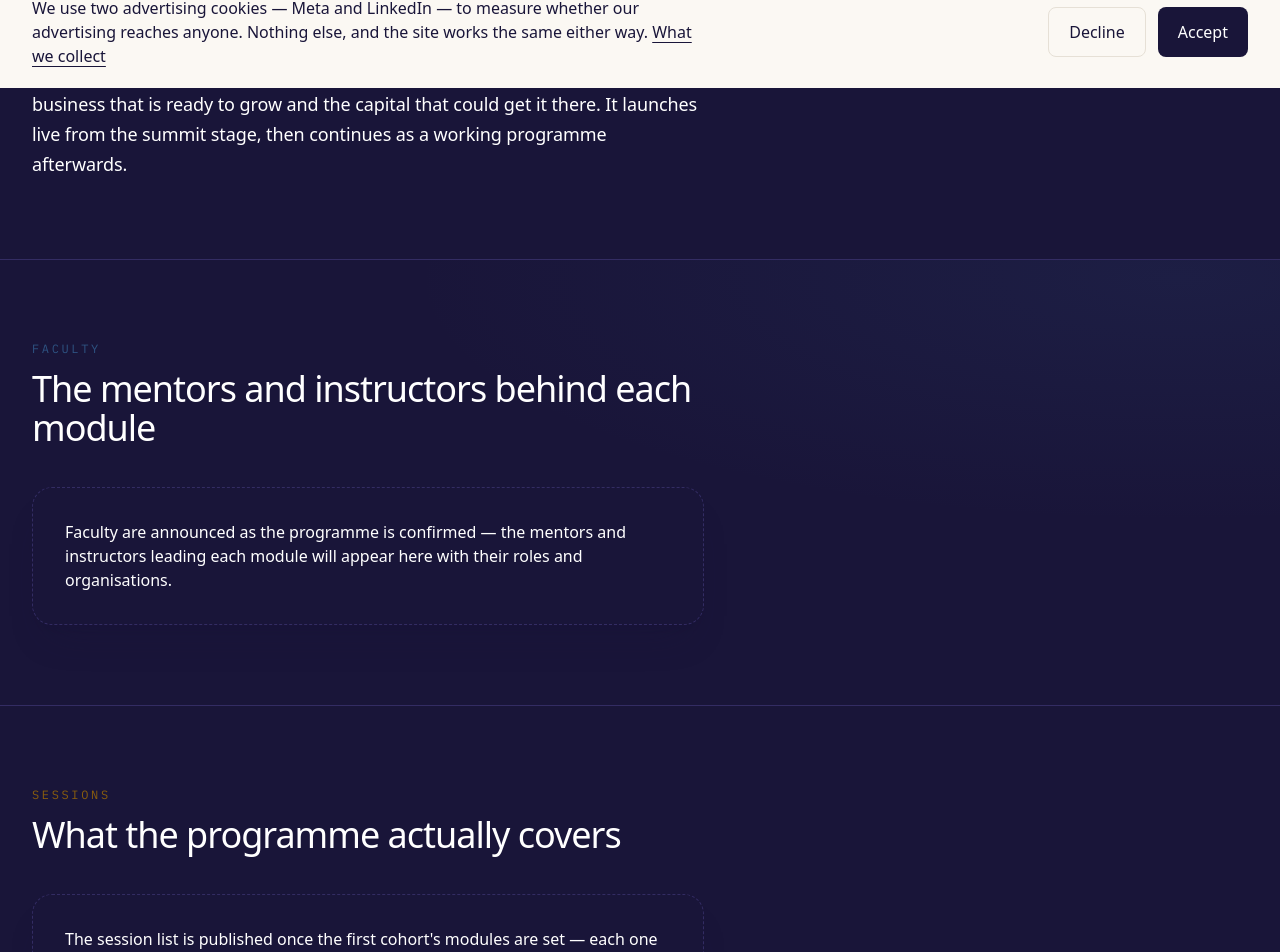
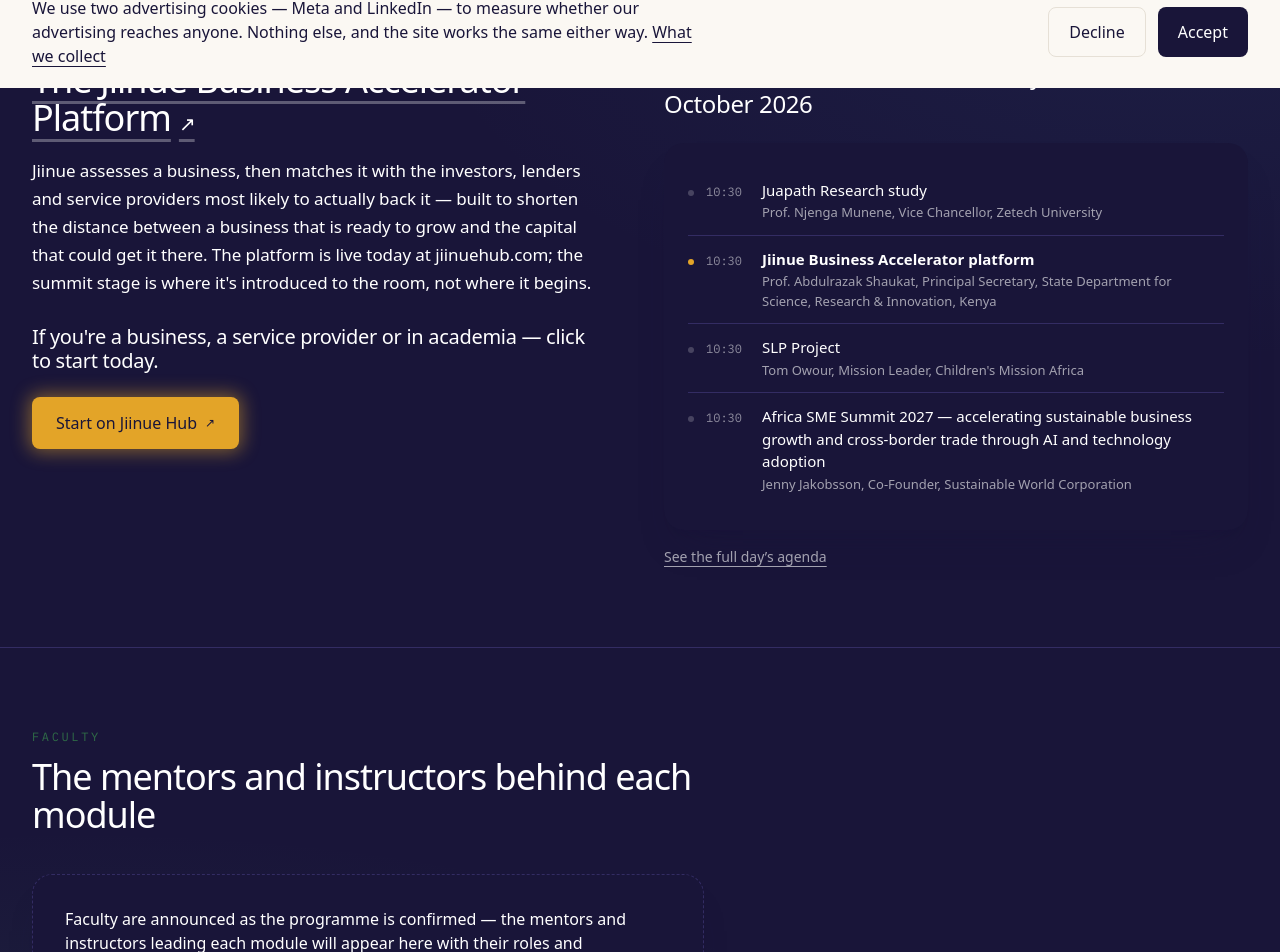
Before and after one commit to ICL-AFRICA/Africasmesummit, a Next.js app: page /accelerator in a window 1280 px wide. Shown: the part 712-1664 px from the top of the page. Built offline with nearby package versions, Linux system fonts and the light colour scheme.

Commit message:
Link Accelerator page to the live Jiinue Hub platform

```diff
--- a/app/accelerator/page.tsx
+++ b/app/accelerator/page.tsx
@@ -1,17 +1,18 @@
 import type { Metadata } from "next";
+import Link from "next/link";
 import PageShell from "@/components/PageShell";
 import Reveal from "@/components/Reveal";
 import Btn from "@/components/Btn";
 import {
-  EVENT, DATE_LONG, TICKET_CTA, SIGNATURE_OPPORTUNITIES,
+  EVENT, DATE_LONG, TICKET_CTA, SIGNATURE_OPPORTUNITIES, AGENDA,
   ACCELERATOR, ACCELERATOR_FACULTY, ACCELERATOR_SESSIONS,
   ACCELERATOR_GRADUATES, ACCELERATOR_CERTIFICATION, ACCELERATOR_AWARD_WINNERS,
 } from "@/lib/event";
 
 export const metadata: Metadata = {
-  title: `The Jiinue Business Accelerator — ${EVENT.name} ${EVENT.year}`,
+  title: `${ACCELERATOR.name} — ${EVENT.name} ${EVENT.year}`,
   description:
-    `${ACCELERATOR.tagline}, launching from the ${EVENT.name} stage, ${DATE_LONG} at ${EVENT.venue}.`,
+    `${ACCELERATOR.tagline}, live today at jiinuehub.com and introduced from the ${EVENT.name} stage, ${DATE_LONG} at ${EVENT.venue}.`,
   alternates: { canonical: "https://africasmesummit.com/accelerator" },
 };
 
@@ -19,6 +20,16 @@
    (shared with /partner) — read from there rather than retyping the 16:30
    slot and its description a third time. */
 const AWARD = SIGNATURE_OPPORTUNITIES.find((o) => o.name === "The Africa SME Award 2026")!;
+
+/* The 10:30 "Launches" slot already carries Jiinue's own introduction,
+   alongside the three other things launching the same moment (Juapath's
+   research study, the SLP Project, next year's summit) — read straight
+   from AGENDA rather than retyped, so this stays correct if the running
+   order ever moves again. Rendered below as a real excerpt of the day's
+   schedule with Jiinue's own row picked out, not a separate claim about
+   the agenda that could drift from it. */
+const LAUNCHES = AGENDA.find((a) => a.title === "Launches")!;
+const LAUNCH_SESSIONS = LAUNCHES.sessions ?? [];
 
 /**
  * Shared "nothing to show yet" panel for a section whose backing list in
@@ -45,23 +56,89 @@
       title={ACCELERATOR.name}
       lede={`${ACCELERATOR.tagline} — launching live from the summit stage at ${ACCELERATOR.launchTime} on ${EVENT.dateLabel}, introduced by the ${ACCELERATOR.launchIntroRole}.`}
     >
-      {/* About — what Jiinue actually does, in plain terms. Plain bg-ink,
-          no tint: this is the page's own read-this-first paragraph, not
-          one of the five named sections Mike asked for, so it stays
-          visually quieter than they are. */}
-      <section className="border-b border-line">
+      {/* About + "Live now" — what Jiinue actually does, then the actual
+          way in. Added 5 October 2026 when ICL corrected the page's own
+          premise: Jiinue isn't a future project, it's already built and
+          live at jiinuehub.com — so the page's job is getting a business,
+          service provider or academic institution to click through and
+          start, not just describing something not built yet. The two
+          halves below are deliberately paired in one section rather than
+          stacked as separate ones: left is the platform's own name as a
+          live link plus the direct call to action (ICL's exact line, in
+          ACCELERATOR.ctaLine); right is the real agenda slot it launches
+          in, pulled from AGENDA itself rather than retyped, with its own
+          row picked out from the other three things launching alongside
+          it at 10:30. Read together they tell the actual story — already
+          live today, AND introduced to the whole room on the day — rather
+          than making a reader piece that together from two separate
+          sections. */}
+      <section className="border-b border-line tint-indigo">
         <div className="mx-auto max-w-[1600px] px-5 sm:px-8 py-16 sm:py-20">
-          <Reveal>
-            <p className="lede max-w-2xl text-[18px] text-white">{ACCELERATOR.body}</p>
-          </Reveal>
+          <div className="grid gap-12 lg:grid-cols-2 items-start">
+            <Reveal>
+              <p className="eyebrow text-indigo-t mb-3">Live now</p>
+              <h2 className="h-lg text-3xl sm:text-4xl max-w-xl">
+                <a
+                  href={ACCELERATOR.url}
+                  className="text-white underline decoration-white/30 underline-offset-8 hover:decoration-white transition-colors"
+                >
+                  {ACCELERATOR.name}
+                  <span aria-hidden="true" className="text-[20px] ml-2">↗</span>
+                </a>
+              </h2>
+              <p className="lede mt-5 max-w-xl text-[17px] text-white">{ACCELERATOR.body}</p>
+              <p className="h-sm text-white text-xl mt-7 max-w-xl">{ACCELERATOR.ctaLine}</p>
+              <Btn href={ACCELERATOR.url} tone="gold" className="mt-6">{ACCELERATOR.ctaButton}</Btn>
+            </Reveal>
+
+            <Reveal delay={90}>
+              <p className="eyebrow text-indigo-t mb-3">On the agenda</p>
+              <h3 className="h-sm text-white text-xl sm:text-2xl max-w-md">
+                Introduced live, {LAUNCHES.time} on {EVENT.dateLabel}
+              </h3>
+              <div className="mt-6 panel-card bg-ink p-5 sm:p-6">
+                {LAUNCH_SESSIONS.map((s) => {
+                  const isJiinue = s.title.toLowerCase().includes("jiinue");
+                  return (
+                    <div
+                      key={s.title}
+                      className="flex items-baseline gap-3 py-3 border-b border-line last:border-b-0"
+                    >
+                      <span
+                        aria-hidden="true"
+                        className={`h-1.5 w-1.5 shrink-0 rounded-full mt-1.5 ${isJiinue ? "bg-marigold" : "bg-white/20"}`}
+                      />
+                      <span className="font-mono tabular-nums text-[12px] text-white/50 shrink-0 w-11">
+                        {LAUNCHES.time}
+                      </span>
+                      <div>
+                        <p className={`text-[15px] text-white ${isJiinue ? "font-semibold" : ""}`}>{s.title}</p>
+                        <p className="text-[13px] text-white/60 mt-0.5">{s.note}</p>
+                      </div>
+                    </div>
+                  );
+                })}
+              </div>
+              <p className="mt-4 text-[14px] text-white/60">
+                <Link href="/#agenda" className="underline underline-offset-4 hover:text-white transition-colors">
+                  See the full day&rsquo;s agenda
+                </Link>
+              </p>
+            </Reveal>
+          </div>
         </div>
       </section>
 
       {/* ── Faculty ────────────────────────────────────────────────── */}
-      <section className="border-b border-line tint-indigo">
+      {/* tint-palm, not indigo — the new "Live now" section above this
+          one (added 5 October 2026) already uses tint-indigo, and two
+          identically-tinted sections back to back reads as one long
+          block rather than two. Palm was otherwise next unused going
+          into Sessions (plain) and Graduants (marigold) below. */}
+      <section className="border-b border-line tint-palm">
         <div className="mx-auto max-w-[1600px] px-5 sm:px-8 py-16 sm:py-20">
           <Reveal>
-            <p className="eyebrow text-indigo-t mb-3">Faculty</p>
+            <p className="eyebrow text-palm-t mb-3">Faculty</p>
             <h2 className="h-lg text-white text-3xl sm:text-4xl max-w-2xl">
               The mentors and instructors behind each module
             </h2>
@@ -110,8 +187,9 @@
             {ACCELERATOR_SESSIONS.length === 0 ? (
               <Reveal>
                 <ComingSoon>
-                  The session list is published once the first cohort's modules
-                  are set — each one will appear here with what it covers.
+                  Capacity-building runs as modules on Jiinue Hub itself — the
+                  published list of sessions will appear here once the first
+                  cohort's modules are set.
                 </ComingSoon>
               </Reveal>
             ) : (
@@ -168,12 +246,19 @@
       </section>
 
       {/* ── Certification ──────────────────────────────────────────── */}
+      {/* Unlike Faculty/Sessions/Graduants/Award winners above and below,
+          this isn't a "to be announced" section — certification is a real,
+          already-live mechanism of the platform itself, confirmed by ICL
+          5 October 2026 (see the doc comment on ACCELERATOR_CERTIFICATION
+          in lib/event.ts). No ComingSoon panel here; the body states the
+          mechanism plainly, with a direct way to start it. */}
       <section className="border-b border-line">
         <div className="mx-auto max-w-[1600px] px-5 sm:px-8 py-16 sm:py-20">
           <Reveal>
             <p className="eyebrow text-palm-t mb-3">Certification</p>
-            <h2 className="h-lg text-white text-3xl sm:text-4xl max-w-2xl">What graduating earns you</h2>
+            <h2 className="h-lg text-white text-3xl sm:text-4xl max-w-2xl">What completing it earns you</h2>
             <p className="lede mt-5 max-w-2xl text-[17px] text-white">{ACCELERATOR_CERTIFICATION.body}</p>
+            <Btn href={ACCELERATOR.url} tone="onDark" className="mt-7">Get certified on Jiinue Hub</Btn>
           </Reveal>
         </div>
       </section>
--- a/lib/event.ts
+++ b/lib/event.ts
@@ -1824,37 +1824,47 @@
 ] as const;
 
 /**
- * /accelerator — a new page for the Jiinue Business Accelerator, added
- * 5 October 2026 at Mike's (ICL CEO's) request, in five sections: Faculty,
- * Sessions, Graduants, Certification, and Africa SME Award winners.
- *
- * The Accelerator does not exist as a running programme yet — it launches
- * from the summit stage at 10:30 on EVENT.dateLabel (see the matching
- * AGENDA slot and the "platform launch" entry in SIGNATURE_OPPORTUNITIES
- * above, both of which this reuses rather than retyping). That means there
- * is no faculty, session list, graduate or certification detail to publish
- * today, and the Africa SME Award's winners aren't named until the
- * ceremony at 16:30 the same day. Rather than invent placeholder names,
- * every list below (ACCELERATOR_FACULTY, _SESSIONS, _GRADUATES,
- * _AWARD_WINNERS) starts empty and /accelerator shows an honest "to be
- * announced"-style notice in its place — the same convention
- * SUMMIT_UPDATES/TAG_ORDER already uses on /press ("a tag with nothing
- * posted to it yet simply renders no section at all"). Add real entries
- * here once the programme actually has faculty, a session list, graduates
- * or named winners, in the same shape KEYNOTES/SPEAKERS already use, and
- * the matching notice on /accelerator disappears on its own.
- *
- * ACCELERATOR_CERTIFICATION is a single description rather than a list —
- * there is one certificate, not several — and stays equally honest: what
- * it is in general terms, with the issuing details held back until they
- * are actually confirmed rather than guessed at here.
+ * /accelerator — a new page for the Jiinue Business Accelerator Platform,
+ * added 5 October 2026 at Mike's (ICL CEO's) request, in five sections:
+ * Faculty, Sessions, Graduants, Certification, and Africa SME Award
+ * winners.
+ *
+ * CORRECTED 5 October 2026, same day: the platform is not a future
+ * project — it is already built and live at jiinuehub.com, and already
+ * handles assessments, capacity-building, matching businesses to service
+ * providers and investors, and certifying attendees. The page's job
+ * changed from "describe something not built yet" to "get the right
+ * people (businesses, service providers, academia) to click through and
+ * start" — ACCELERATOR.url, .ctaLine and .ctaButton below exist for that,
+ * and ACCELERATOR_CERTIFICATION now states the real mechanism (certified
+ * on the platform itself) rather than holding the detail back.
+ *
+ * What is still unconfirmed is the summit-day specifics: who is on the
+ * faculty roster, what the first cohort's individual sessions are called,
+ * and who the actual graduates and Africa SME Award winners are — the
+ * platform launches live from the summit stage at 10:30 on
+ * EVENT.dateLabel (see the matching AGENDA slot and the "platform launch"
+ * entry in SIGNATURE_OPPORTUNITIES above, both reused rather than
+ * retyped), and the Award's winners aren't named until the 16:30 ceremony
+ * the same day. Rather than invent placeholder names, every list below
+ * (ACCELERATOR_FACULTY, _SESSIONS, _GRADUATES, _AWARD_WINNERS) starts
+ * empty and /accelerator shows an honest "to be announced"-style notice
+ * in its place — the same convention SUMMIT_UPDATES/TAG_ORDER already
+ * uses on /press ("a tag with nothing posted to it yet simply renders no
+ * section at all"). Add real entries here once the programme actually has
+ * a faculty roster, a session list, graduates or named winners, in the
+ * same shape KEYNOTES/SPEAKERS already use, and the matching notice on
+ * /accelerator disappears on its own.
  */
 export const ACCELERATOR = {
-  name: "The Jiinue Business Accelerator",
+  name: "The Jiinue Business Accelerator Platform",
+  url: "https://jiinuehub.com",
   tagline: "Kenya's enterprise assessment and investor-matching platform",
   launchTime: "10:30",
   launchIntroRole: "Principal Secretary, State Department for Science, Research & Innovation",
-  body: "Jiinue assesses a business, then matches it with the investors, lenders and partners most likely to actually back it — built to shorten the distance between a business that is ready to grow and the capital that could get it there. It launches live from the summit stage, then continues as a working programme afterwards.",
+  body: "Jiinue assesses a business, then matches it with the investors, lenders and service providers most likely to actually back it — built to shorten the distance between a business that is ready to grow and the capital that could get it there. The platform is live today at jiinuehub.com; the summit stage is where it's introduced to the room, not where it begins.",
+  ctaLine: "If you're a business, a service provider or in academia — click to start today.",
+  ctaButton: "Start on Jiinue Hub",
 } as const;
 
 export const ACCELERATOR_FACULTY: readonly {
@@ -1867,8 +1877,15 @@
   name: string; business: string; photo?: string;
 }[] = [];
 
+/**
+ * Unlike the other four ACCELERATOR_* lists, this one isn't "to be
+ * announced" — certification is a real, already-live mechanism of the
+ * platform itself (confirmed by ICL 5 October 2026), not a detail waiting
+ * on the first cohort. `body` says so plainly; see the ACCELERATOR doc
+ * comment above for why this differs from the others.
+ */
 export const ACCELERATOR_CERTIFICATION = {
-  body: "Businesses that complete the Accelerator's programme receive a certificate of completion. The issuing partners and the requirements behind it will be published here once the programme's modules are confirmed.",
+  body: "Certification happens on the platform itself. Complete your assessment and capacity-building modules on Jiinue Hub, and your certificate of completion is issued from there — there's no separate process to chase.",
 } as const;
 
 export const ACCELERATOR_AWARD_WINNERS: readonly {
```
